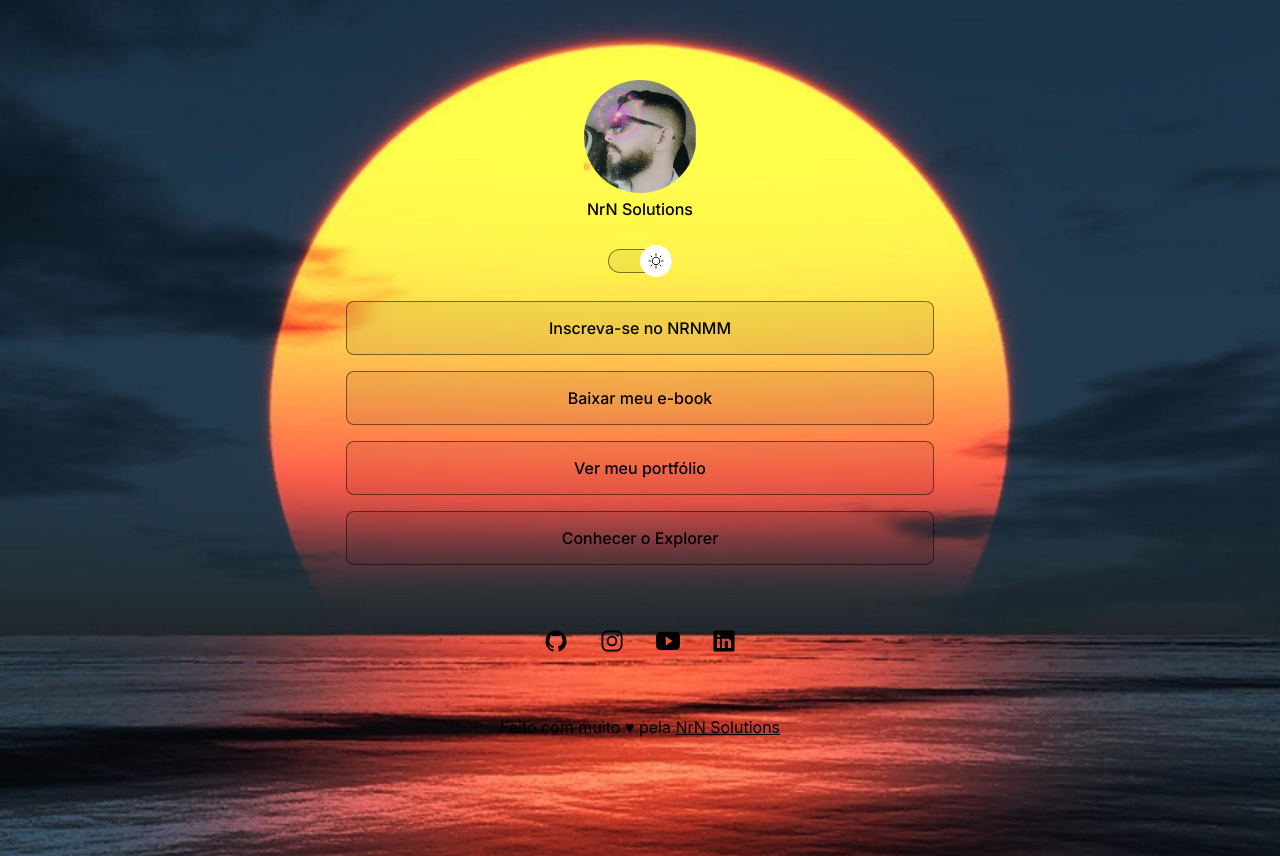
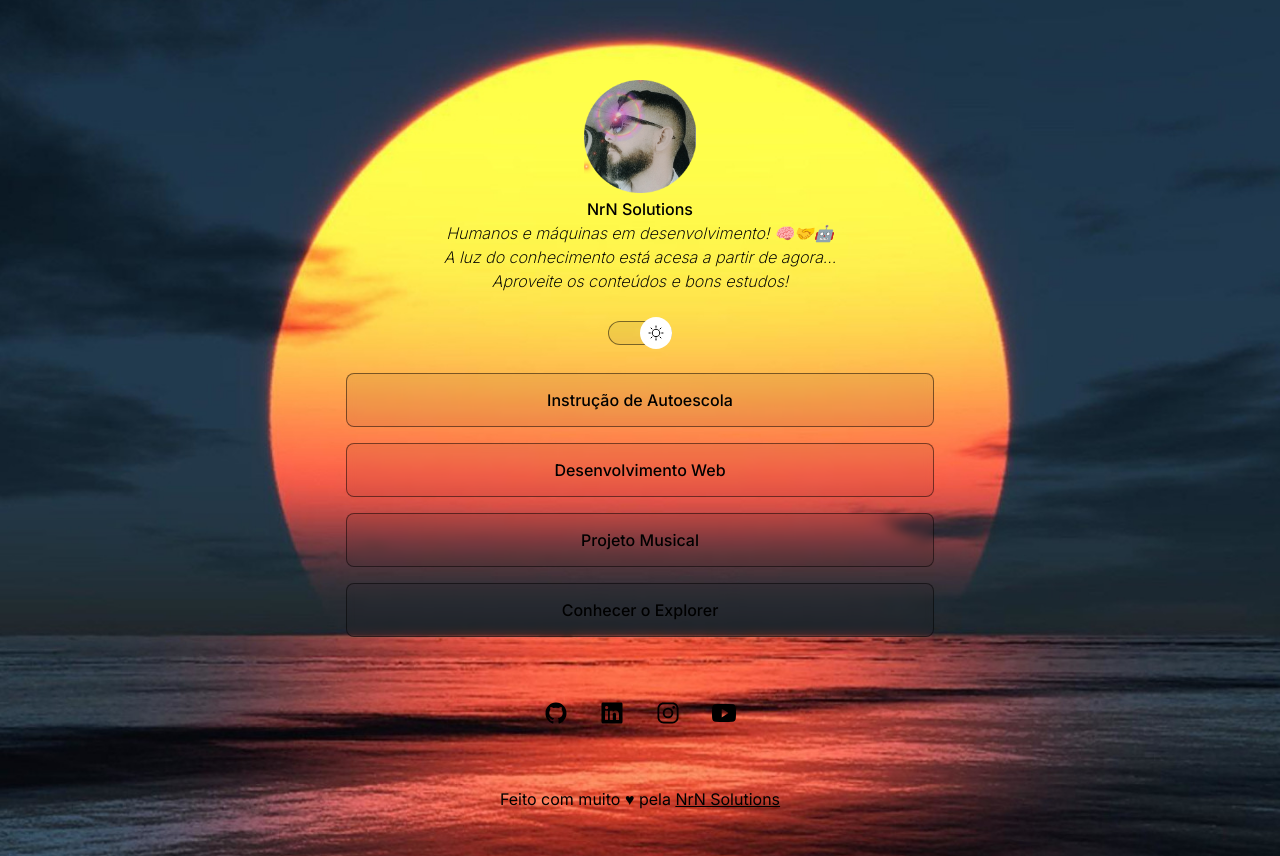
Before and after one commit to NrNSol/Devlinks-Nairon, a plain HTML site: page index.html in a window 1280 px wide. Drawn offline with nearby package versions, Linux system fonts and the light colour scheme.

Commit message:
Alterado alguns caracteres de contexto e social links

```diff
--- a/index.html
+++ b/index.html
@@ -11,7 +11,7 @@
 
     <meta charset="UTF-8" />
     <meta name="viewport" content="width=device-width, initial-scale=1.0" />
-    <title>DevLinkss</title>
+    <title>NrN Solutions</title>
     <link rel="stylesheet" href="style.css" />
   </head>
   <body>
@@ -24,6 +24,14 @@
         escuro e camisa, barba grande, dentro de um carro."
         />
         <p>NrN Solutions</p>
+        <p2
+          >Humanos e máquinas em desenvolvimento! 🧠🤝🤖<br />
+          A luz do conhecimento está acesa a partir de agora... <br />
+          Aproveite os conteúdos e bons estudos!
+          <!--Humans and machines in development! 🧠🤝🤖<br/>
+          The light of knowledge is on from now on...<br/>
+          Enjoy the content and good study for you!  -->
+        </p2>
       </div>
       <div id="switch" onclick="toogleMode()">
         <button></button>
@@ -33,15 +41,17 @@
 
       <ul>
         <li>
-          <a href="#">Inscreva-se no NRNMM</a>
+          <a href="#">Instrução de Autoescola</a>
+          <!-- Link to next page or some gdrive paste, where exists a soft reception dialog and the download links for the pdf's docs. Prepare a space (and learn how to) to receive the clients feedback!-->
         </li>
 
         <li>
-          <a href="#">Baixar meu e-book</a>
+          <a href="#">Desenvolvimento Web</a>
+          <!-- linkar ao portfólio! -->
         </li>
 
         <li>
-          <a href="#">Ver meu portfólio</a>
+          <a href="#">Projeto Musical</a>
         </li>
 
         <li>
@@ -52,22 +62,27 @@
         <a href="https://github.com/NrNSol" target="_blank">
           <ion-icon name="logo-github"></ion-icon>
         </a>
-        <a href="#" target="_blank">
+
+        <a
+          href="https://www.linkedin.com/in/nairon-martins-a04766143/"
+          target="blank"
+        >
+          <ion-icon name="logo-linkedin"></ion-icon>
+        </a>
+
+        <a href="https://www.instagram.com/naironmartins/" target="_blank">
           <ion-icon name="logo-instagram"></ion-icon>
         </a>
 
         <a href="https://www.youtube.com" target="blank">
           <ion-icon name="logo-youtube"></ion-icon>
         </a>
-
-        <a href="#" target="blank">
-          <ion-icon name="logo-linkedin"></ion-icon>
-        </a>
       </div>
 
       <footer>
         Feito com muito ♥ pela
         <a href="#">NrN Solutions</a>
+        <!--<i>since 2024</i>-->
       </footer>
     </div>
     <script
--- a/style.css
+++ b/style.css
@@ -57,7 +57,11 @@ body * {
   font-weight: 500;
   line-height: 24px;
 }
-
+#profile p2 {
+  font-weight: 250;
+  line-height: 24px;
+  font-style: italic;
+}
 /* switch */
 #switch {
   position: relative;
```
